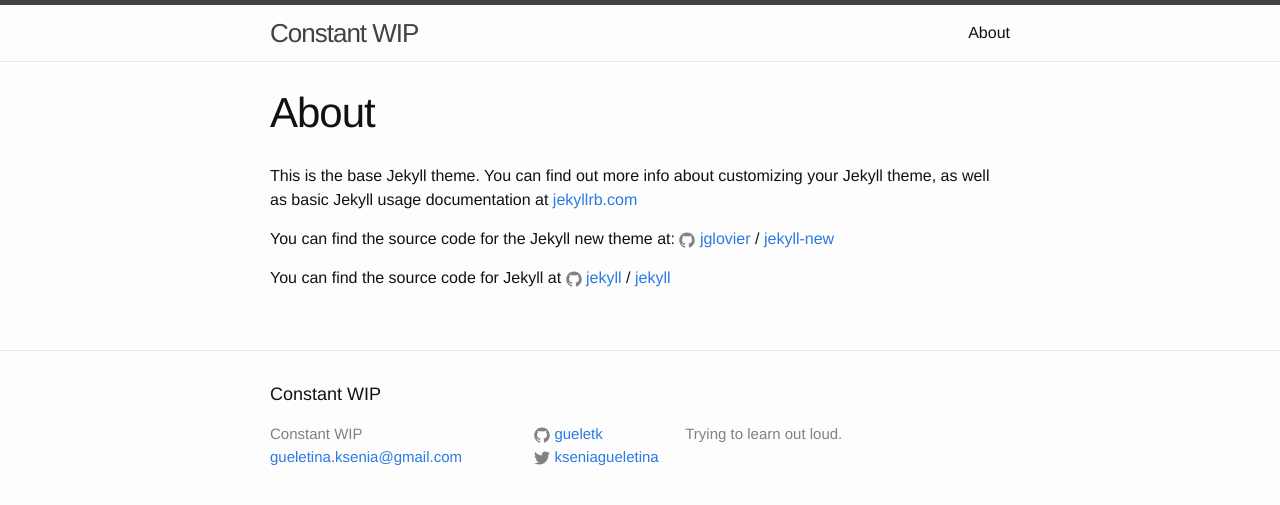
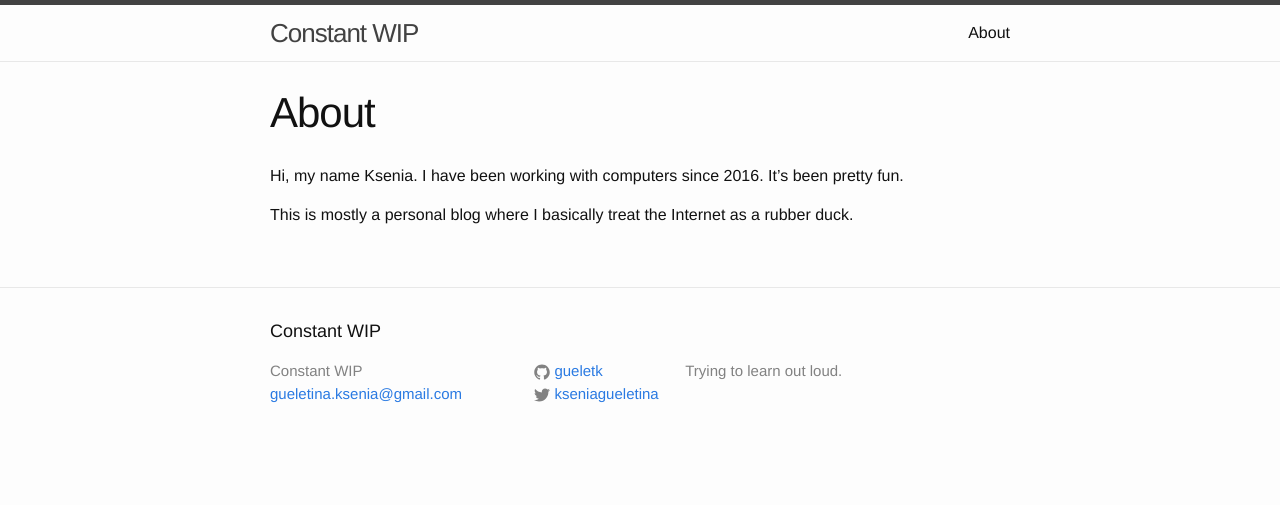
Before and after one commit to gueletk/gueletk.github.io, a Jekyll site: the page built from about.md, in a window 1280 px wide. Shown: the top 505 px of the page. Built offline with Jekyll 4.4.1, drawn with Linux system fonts in a browser that asks for light colours.

Commit message:
updated about page

```diff
--- a/about.md
+++ b/about.md
@@ -4,12 +4,6 @@ title: About
 permalink: /about/
 ---
 
-This is the base Jekyll theme. You can find out more info about customizing your Jekyll theme, as well as basic Jekyll usage documentation at [jekyllrb.com](http://jekyllrb.com/)
+Hi, my name Ksenia. I have been working with computers since 2016. It's been pretty fun.
 
-You can find the source code for the Jekyll new theme at:
-{% include icon-github.html username="jglovier" %} /
-[jekyll-new](https://github.com/jglovier/jekyll-new)
-
-You can find the source code for Jekyll at
-{% include icon-github.html username="jekyll" %} /
-[jekyll](https://github.com/jekyll/jekyll)
+This is mostly a personal blog where I basically treat the Internet as a rubber duck.
```
